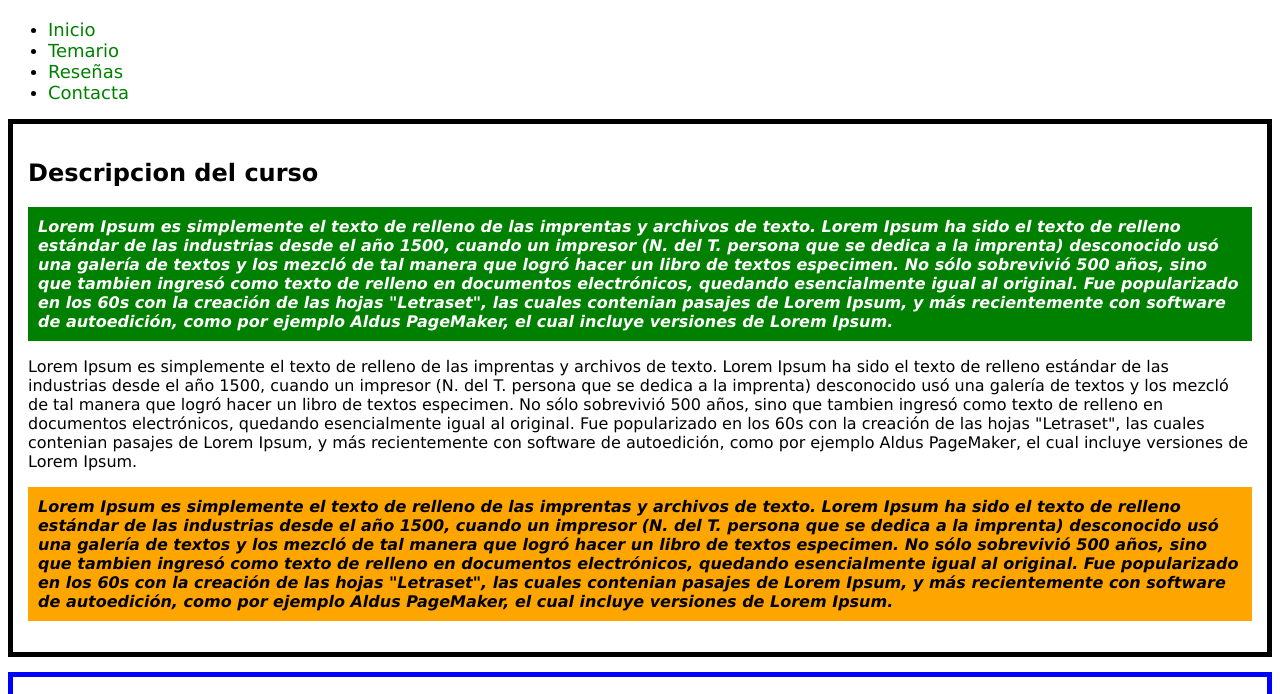
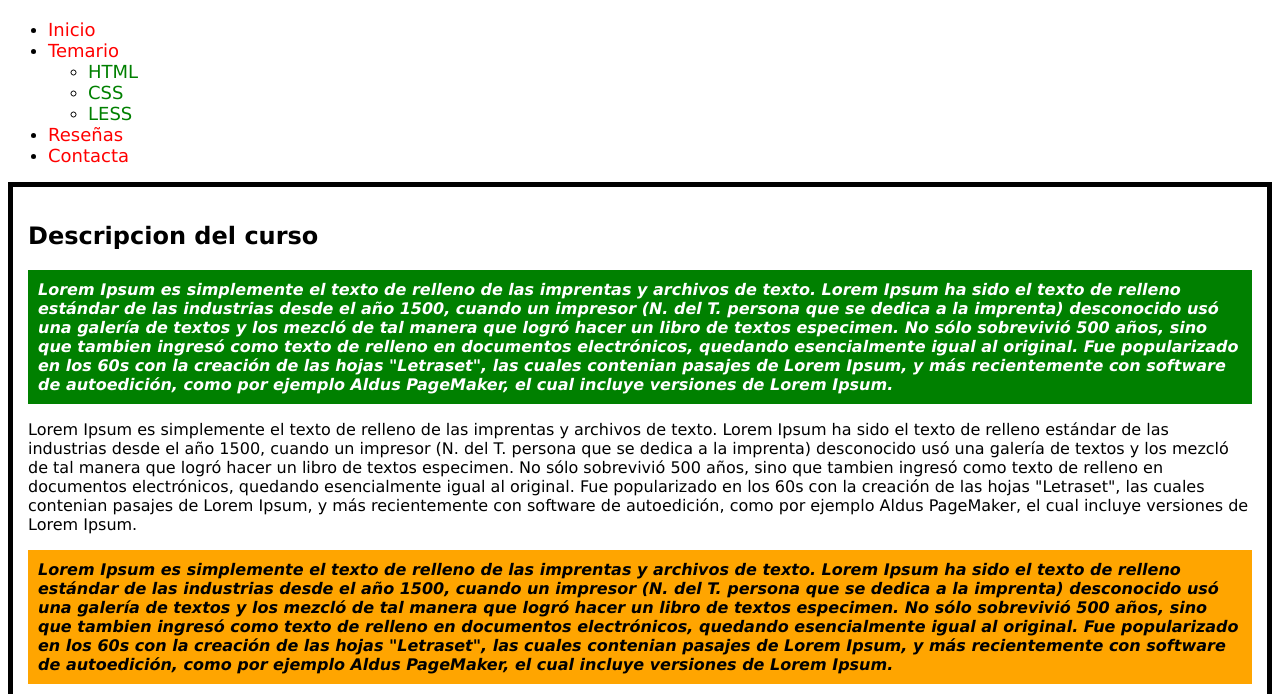
Before and after one commit to DarelShroo/master-en-css-responsive-sass-flexbox-grid-y-boostrap-4, a plain HTML site: page index.html in a window 1280 px wide. Shown: the part 96-790 px from the top of the page. Drawn offline with Linux system fonts and the light colour scheme.

Commit message:
Selector de hijos

```diff
--- a/index.css
+++ b/index.css
@@ -82,3 +82,10 @@
     border: 1px solid black;
     cursor: pointer;
   }
+
+  /*selector de hijos*/
+  #menu > li > a{
+    font-size: 18px;
+    color: red;
+    text-decoration: none;
+  }
--- a/index.html
+++ b/index.html
@@ -8,9 +8,16 @@
 </head>
 <body>
     <h1 id="titulo">Máster CSS</h1>
-    <ul>
+    <ul id="menu">
         <li><a href="#">Inicio</a></li>
-        <li><a href="#">Temario</a></li>
+        <li>
+            <a href="#">Temario</a>
+            <ul>
+                <li><a href="#">HTML</a></li>
+                <li><a href="#">CSS</a></li>
+                <li><a href="#">LESS</a></li>
+            </ul>
+        </li>
         <li><a href="#">Reseñas</a></li>
         <li><a href="#">Contacta</a></li>
     </ul>
```
